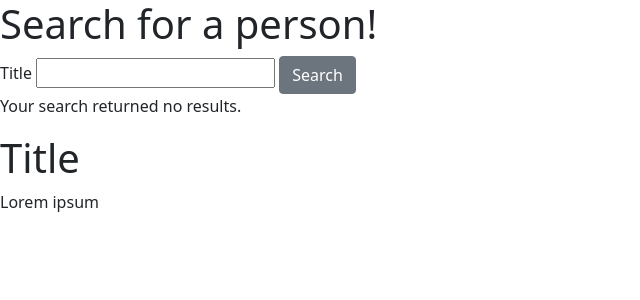
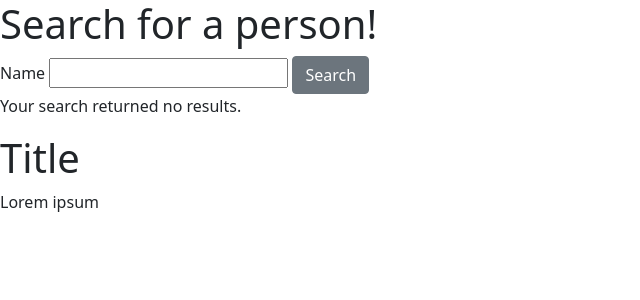
Before and after one commit to oliverescobar/missingPersons, a Django app: page /search/ in a window 1280 px wide. Shown: the top 300 px of the page, without its empty margins (0-640 px from the left). Run offline with Django 4.2, Linux system fonts and the light colour scheme; some libraries are stand-ins or nearby versions.

Commit message:
Update search.html

```diff
--- a/missingPersons/templates/homepages/search.html
+++ b/missingPersons/templates/homepages/search.html
@@ -1,31 +1,27 @@
 {% extends 'base.html' %} {% block content %}
 <h1>Search for a person!</h1>
 <form method="get">
-    <label for=" ">Title</label>
-    <input type="text" id="person_id" name="missing_person">
+  <label for=" ">Name</label>
+  <input type="text" id="person_id" name="missing_person" />
   <button type="submit" class="btn btn-secondary">Search</button>
 </form>
 
 {% if books|length == 0 %}
 <p>Your search returned no results.</p>
-{% else %}
-    {% for missing_person in missing_person%}
+{% else %} {% for missing_person in missing_person%}
 <div class="col">
   <div class="card mb-4" style="width: 18rem">
     <div class="card-body">
       <h5 class="card-title">{{ missing_person.fullname }}</h5>
       <p class="card-text">By: {{ missing_person.datelost }}</p>
       <p>{{missing_person.description}}</p>
-            <a
-                href="{% url 'book_detail' book_id=book.id %}"
-                class="btn btn-primary"
+      <a href="{% url 'book_detail' book_id=book.id %}" class="btn btn-primary"
         >Learn More</a
       >
     </div>
   </div>
 </div>
-        {% endfor %}
-    {% endif %}
+{% endfor %} {% endif %}
 
 <h1>Title</h1>
 <p>Lorem ipsum</p>
```
Lines whose indentation alone changed are shown as unchanged.
